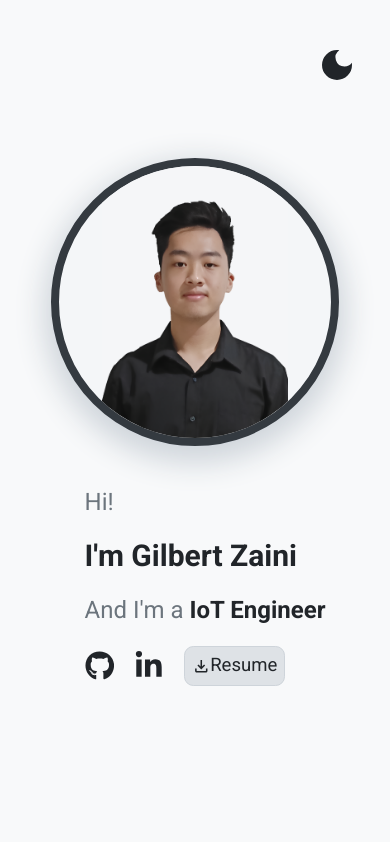
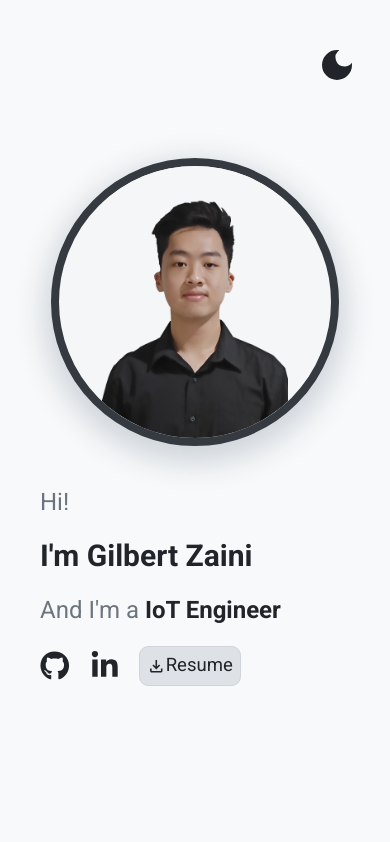
Before and after one commit to gilbertzaini/portfolio, a Next.js app: page / in a window 390 px wide. Shown: the top 842 px of the page. Built offline with nearby package versions, Linux system fonts and the light colour scheme.

Commit message:
fix hero #description alignment

```diff
--- a/src/app/components/hero/hero.jsx
+++ b/src/app/components/hero/hero.jsx
@@ -34,7 +34,7 @@ const Hero = () => {
         <MdDarkMode />
       </button>
 
-      <div id="description" className="flex flex-col justify-center pl-5 gap-5">
+      <div id="description" className="flex self-start lg:self-auto flex-col justify-center pl-5 gap-5">
         <h3 className="text-2xl lg:text-5xl">Hi!</h3>
         <h1 className="text-3xl lg:text-6xl">I&#39;m Gilbert Zaini</h1>
         <h3 className="text-2xl lg:text-5xl">
--- a/src/app/page.js
+++ b/src/app/page.js
@@ -19,6 +19,12 @@ export default function Home() {
       const scroll = new Locomotive({
         el: document.querySelector("[data-scroll-container]"),
         smooth: true,
+        mobile: {
+          smooth: true,
+        },
+        tablet: {
+          smooth: true,
+        }
       });
       console.log("get");
     }
```
